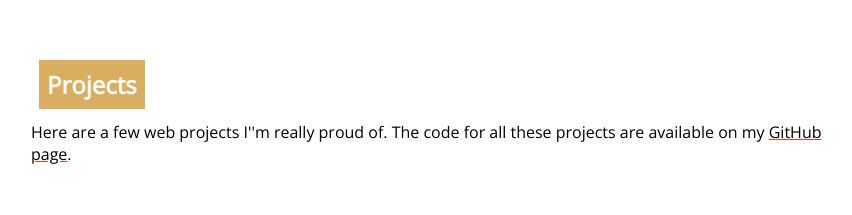
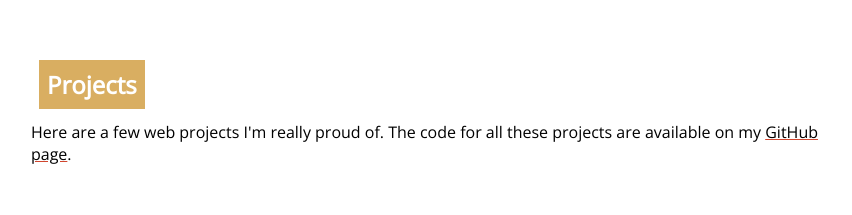
Before and after one commit to Rowan-Paul/rowanpaulflynn, a React (Create React App) app: page / in a window 1280 px wide. Shown: the part 1523-1738 px from the top of the page, without its empty margins (209-1061 px from the left). Built offline with nearby package versions, Linux system fonts and the light colour scheme.

Commit message:
Fix extra '

```diff
--- a/src/js/landing-page/components/Projects.js
+++ b/src/js/landing-page/components/Projects.js
@@ -5,7 +5,7 @@ function ProjectsUI() {
         <span className="header">Projects</span>
       </h2>
       <p>
-        Here are a few web projects I''m really proud of. The code for all these
+        Here are a few web projects I'm really proud of. The code for all these
         projects are available on my{" "}
         <a
           href="https://github.com/Rowan-Paul/"
```
